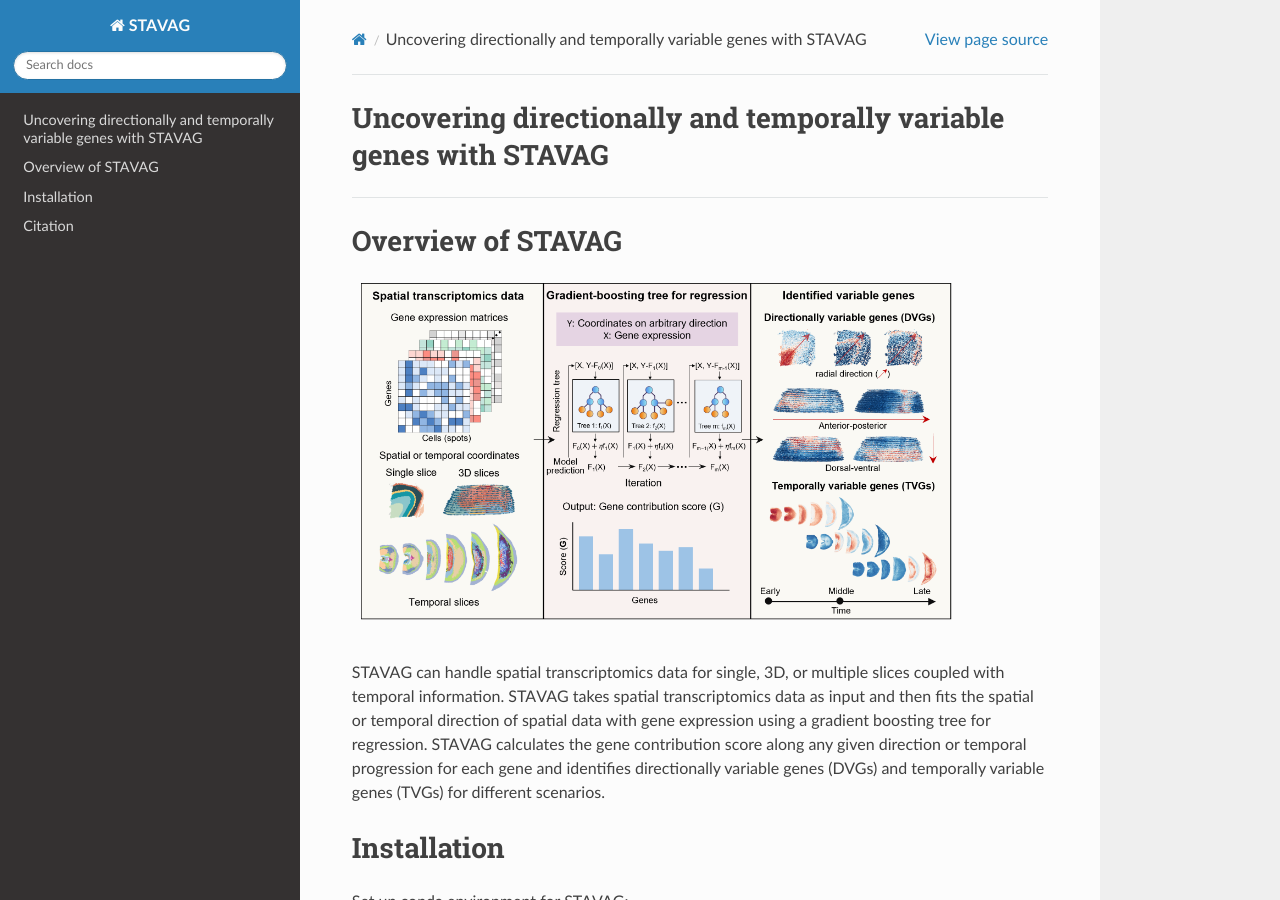
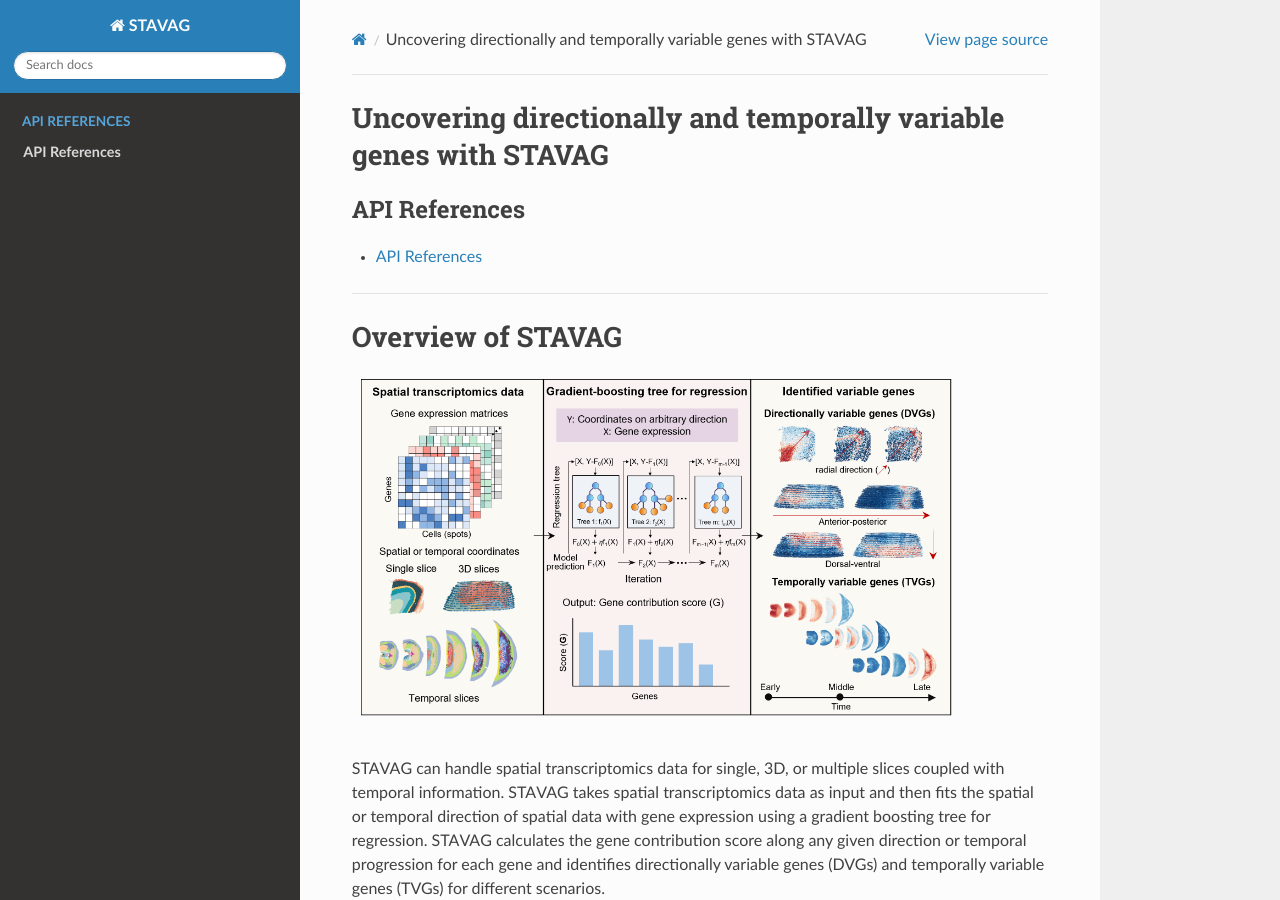
Before and after one commit to Smilenone/STAVAG_tutorial, a Sphinx documentation site: the page built from docs/source/index.rst, in a window 1280 px wide and 900 px high. Built offline with Sphinx 7.4.7 and the Read the Docs theme 3.1.0, drawn with Linux system fonts in a browser that asks for light colours; pages that are not in the unit, such as notebooks, are missing from menus.

Commit message:
Update index.rst

```diff
--- a/docs/source/index.rst
+++ b/docs/source/index.rst
@@ -17,6 +17,11 @@ Uncovering directionally and temporally variable genes with STAVAG
    Case_IV_STAVAG_on_mouse_myocardial_infarction_progression_data
    Case_V_STAVAG_on_mouse_embryonic_development_data
 
+.. toctree::
+   :maxdepth: 1
+   :caption: API References
+
+   api/index
 ----
 
 Overview of STAVAG
```
